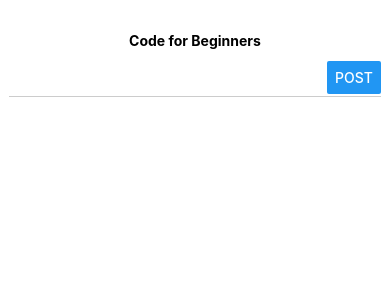
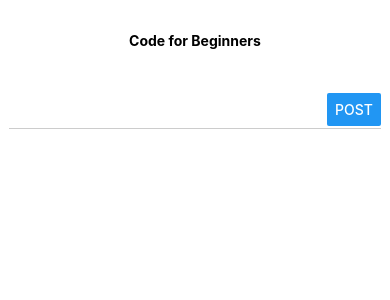
Before and after one commit to DoyunH/myblog_rn, a React Native app: screen / in a window 390 px wide. Shown: the top 300 px of the page. Built offline with nearby package versions, Linux system fonts and the light colour scheme.

Commit message:
fix: Title, PostInput component setting

```diff
--- a/App.js
+++ b/App.js
@@ -10,6 +10,8 @@ import {
   View,
   Pressable,
 } from 'react-native';
+import PostInput from './components/PostInput';
+import Title from './components/Title';
 
 const App = () => {
   const [inputText, setInputText] = useState('');
@@ -30,17 +32,8 @@ const App = () => {
   return (
     <SafeAreaView>
       <StatusBar />
-      <View style={styles.sectionContainer}>
-        <Text style={styles.highlight}>Code for Beginners</Text>
-        <View style={styles.flexRowContainer}>
-          <TextInput
-            style={styles.input}
-            value={inputText}
-            onChangeText={setInputText}
-          />
-          <Button title="Post" style={styles.postButton} onPress={addPost} />
-        </View>
-      </View>
+      <Title/>
+      <PostInput inputText={inputText} setInputText={setInputText} addPost={addPost} />
       <FlatList
         data={postList}
         renderItem={post => {
@@ -57,7 +50,7 @@ const App = () => {
 };
 
 const styles = StyleSheet.create({
-  sectionContainer: {
+  containerCentered: {
     marginTop: 32,
     justifyContent: 'center',
     alignItems: 'center',
@@ -80,18 +73,6 @@ const styles = StyleSheet.create({
     fontSize: 18,
     fontWeight: '400',
   },
-  input: {
-    flex: 1,
-    paddingVertical: 10,
-    paddingHorizontal: 50,
-    textAlign: 'center',
-  },
-  postButton: {
-    flex: 1,
-    marginRight: 10,
-    borderColor: 'gray',
-    borderWidth: 1,
-  },
   highlight: {
     fontWeight: '700',
   },
--- /dev/null
+++ b/components/PostInput.js
@@ -0,0 +1,48 @@
+import { View, TextInput, Button, StyleSheet } from 'react-native'
+import React from 'react'
+
+const PostInput = (props) => {
+  return (
+    <View style={styles.containerCentered}>
+        <View style={styles.flexRowContainer}>
+          <TextInput
+            style={styles.input}
+            value={props.inputText}
+            onChangeText={props.setInputText}
+          />
+          <Button title="Post" style={styles.postButton} onPress={props.addPost} />
+        </View>
+      </View>
+  )
+}
+
+const styles = StyleSheet.create({
+  containerCentered: {
+    marginTop: 32,
+    justifyContent: 'center',
+    alignItems: 'center',
+  },
+  flexRowContainer: {
+    flexDirection: 'row',
+    alignItems: 'center',
+    justifyContent: 'center',
+    marginTop: 10,
+    marginHorizontal: 10,
+    borderBottomColor: '#ccc',
+    borderBottomWidth: 1,
+  },
+  input: {
+    flex: 1,
+    paddingVertical: 10,
+    paddingHorizontal: 50,
+    textAlign: 'center',
+  },
+  postButton: {
+    flex: 1,
+    marginRight: 10,
+    borderColor: 'gray',
+    borderWidth: 1,
+  }
+})
+
+export default PostInput
--- /dev/null
+++ b/components/Title.js
@@ -0,0 +1,23 @@
+import { View, Text, StyleSheet } from 'react-native'
+import React from 'react'
+
+const Title = () => {
+  return (
+    <View style={styles.containerCentered}>
+        <Text style={styles.highlight}>Code for Beginners</Text>
+    </View>
+  )
+}
+
+const styles = StyleSheet.create({
+  containerCentered: {
+    marginTop: 32,
+    justifyContent: 'center',
+    alignItems: 'center',
+  },
+  highlight: {
+    fontWeight: '700',
+  },
+});
+
+export default Title
```
Also changed, not shown: components/PostList.js (added, +12 -0 lines).
